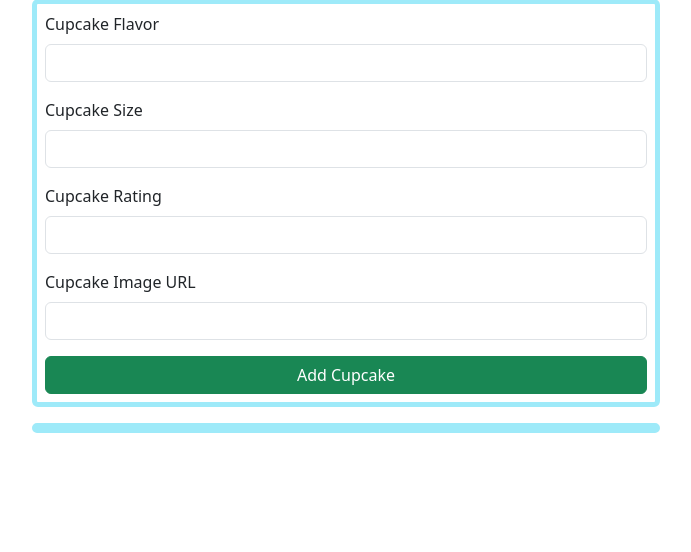
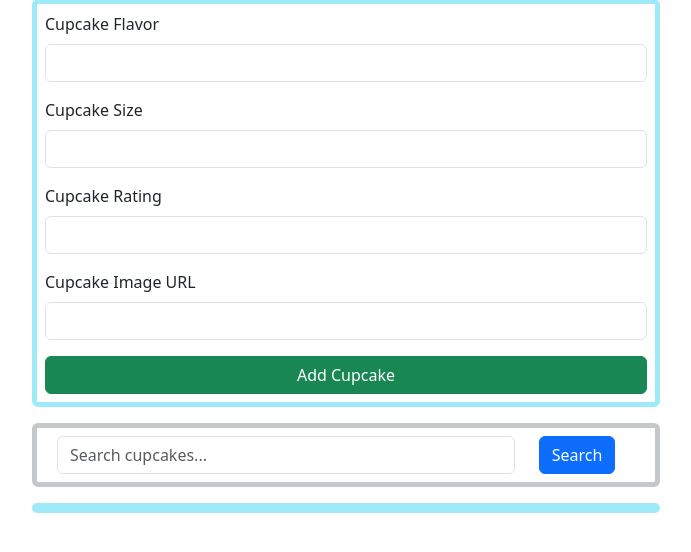
Before and after one commit to Jomkit/flask-cupcakes-exercise, a Flask app: page / in a window 1280 px wide. Shown: the part 105-657 px from the top of the page, without its empty margins (294-985 px from the left). Run offline with Flask 3, Linux system fonts and the light colour scheme; data that the repository does not hold is empty; some libraries are stand-ins or nearby versions.

Commit message:
minor commit

```diff
--- a/static/cupcake.js
+++ b/static/cupcake.js
@@ -79,6 +79,7 @@ async function addCupcakeForm(e){
     let html = cupcakeDetails(resp.data.cupcake);
     $('ul').append(html);
 
+    $('#cupcake-add-form').trigger('reset');
     return resp;
 }
 
--- a/templates/home.html
+++ b/templates/home.html
@@ -52,6 +52,23 @@
         </form>
 
     </div>
+
+    {# search bar below #}
+    <div class="col col-md-6 mx-auto mb-3 p-2 border border-5 rounded border-secondary-subtle text-start">
+        <form action="#">
+            <div class="container row">
+
+                <label class="visually-hidden" for="search-cupcake">Search Bar</label>
+                <div class="col col-lg-10">
+                    <input class="form-control" id="search-cupcake" type="text" placeholder="Search cupcakes...">
+                </div>
+                <div class="d-grid col-lg-2">
+                    <button class="btn btn-primary" type="submit">Search</button>
+                </div>
+            </div>
+        </form>
+    </div>
+
     <div class="col col-md-6 m-auto border border-5 rounded border-info-subtle">
         <ul class="list-group">
         </ul>
```
